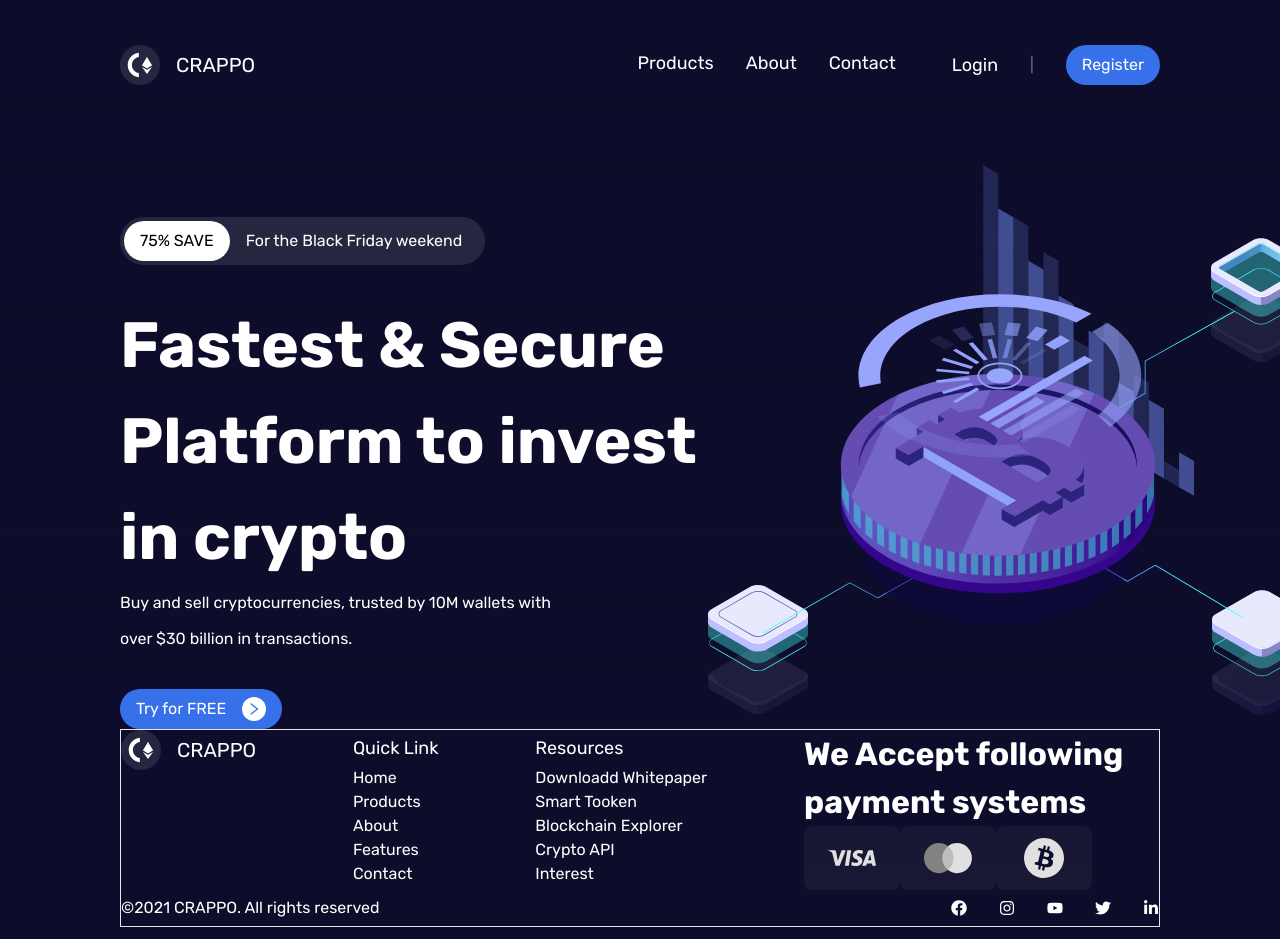
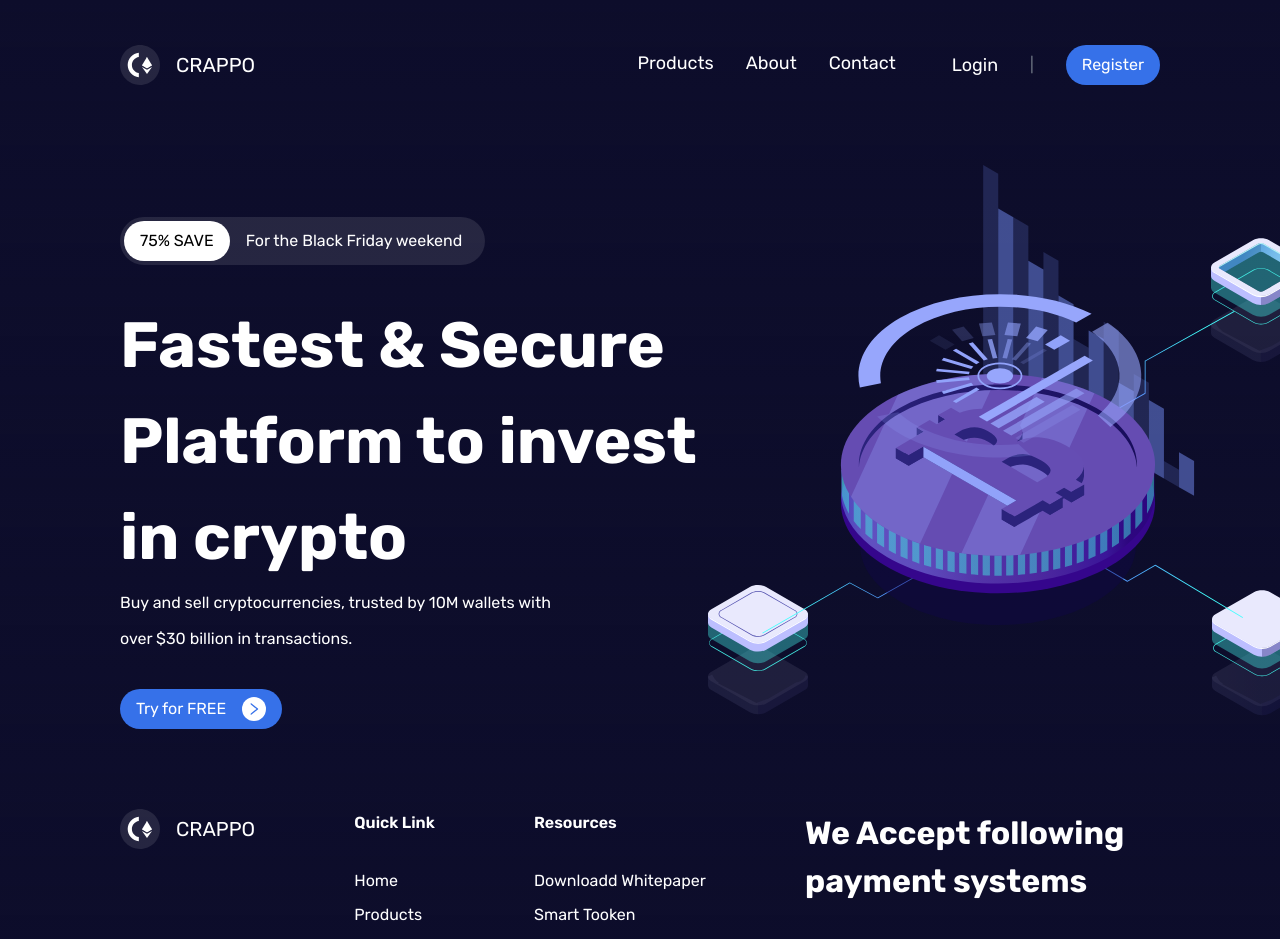
Before and after one commit to dejosemario/crappo, a Next.js app: page / in a window 1280 px wide. Shown: the top 939 px of the page. Built offline with nearby package versions, Linux system fonts and the light colour scheme.

Commit message:
style: finished the styling of the footer component

```diff
--- a/src/components/organisms/Layouts/FooterLayout/Footer.tsx
+++ b/src/components/organisms/Layouts/FooterLayout/Footer.tsx
@@ -26,12 +26,12 @@ const Footer: React.FC = () => {
   ];
 
   return (
-    <footer className="flex flex-col w-full border">
-      <div className="flex w-full justify-between items-start">
+    <footer className="flex flex-col w-full py-[80px] h-[522px] justify-between">
+      <div className="flex w-full justify-between items-start flex-wrap">
         <CrappoLogo />
         <div className="flex flex-col ">
-          <Heading level={6}>Quick Link</Heading>
-          <div className="flex flex-col">
+          <Heading level={5}>Quick Link</Heading>
+          <div className="flex flex-col pt-8 h-[190px] justify-between">
             {products.map((product, index) => (
               <Links
                 key={index}
@@ -44,8 +44,8 @@ const Footer: React.FC = () => {
           </div>
         </div>
         <div className="flex flex-col">
-          <Heading level={6}>Resources</Heading>
-          <div className="flex flex-col">
+          <Heading level={5}>Resources</Heading>
+          <div className="flex flex-col  pt-8  h-[190px] justify-between">
             {Resources.map((resource, index) => (
               <Links
                 key={index}
@@ -57,9 +57,9 @@ const Footer: React.FC = () => {
             ))}
           </div>
         </div>
-        <div className="flex flex-col w-[355px]">
+        <div className="flex flex-col w-[355px] gap-12">
           <Heading level={3}>We Accept following payment systems</Heading>
-          <div className="flex">
+          <div className="flex justify-between">
             <NextImage imgUrl={Visa} alt={"visa"} width={96} height={64} />
             <NextImage imgUrl={MasterCard} alt={"mastercard"} />
             <NextImage imgUrl={Bitcoin} alt={"bitcoin"} />
```
